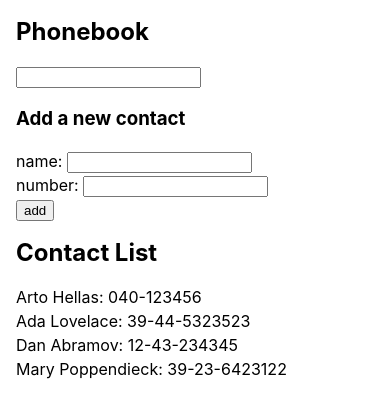
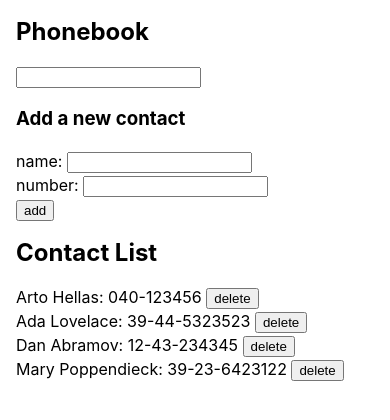
Before and after one commit to ludivinepoussier/fullstackopen, a React (Create React App) app in the folder part-2/phonebook/: page / in a window 390 px wide. Shown: the top 420 px of the page. Built offline with nearby package versions, Linux system fonts and the light colour scheme; data requests are answered from the project's data file.

Commit message:
phonebook  2.17 remove contact

```diff
--- a/part-2/phonebook/src/App.js
+++ b/part-2/phonebook/src/App.js
@@ -41,6 +41,20 @@ const App = () => {
         }
     }
 
+    const removePerson = id => {
+        const person = persons.find(it => it.id === id)
+
+        if (window.confirm(`Delete ${person.name} ?`)) {
+            personService
+                .remove(id)
+                .then(() => {
+                    setPersons(persons.filter(person => person.id !== id))
+                    setNewName('')
+                    setNewNum('')
+                }).catch((error) => console.log(error))
+        }
+    }
+
     const handleFilterChange = (event) => {
         setSearchTerm(event.target.value);
     };
@@ -76,6 +90,7 @@ const App = () => {
                 <List
                     persons={persons}
                     searchTerm={searchTerm}
+                    removePerson={removePerson}
                 />
             </ul>
         </div>
--- a/part-2/phonebook/src/components/List.js
+++ b/part-2/phonebook/src/components/List.js
@@ -1,13 +1,12 @@
 import React from 'react'
 import Person from './Person'
 
-const List = ({persons, searchTerm}) => {
+const List = ({persons, searchTerm, removePerson}) => {
     return (
         persons.filter(it => it.name.toLowerCase().indexOf(searchTerm.toLowerCase()) >= 0)
                 .map(it => (
-                    <Person key={it.name} data={it} />
+                    <Person key={it.name} data={it} removePerson={removePerson}/>
                 ))
-
     )
 }
 
--- a/part-2/phonebook/src/components/Person.js
+++ b/part-2/phonebook/src/components/Person.js
@@ -1,9 +1,11 @@
 import React from 'react'
 
-const Person = ({ data }) => {
+const Person = ({ data, removePerson }) => {
     return (
         <li>
             {`${data.name}: ${data.num}`}
+            &nbsp;
+            <button onClick={() => removePerson(data.id)}>delete</button>
         </li>
     )
 }
```
